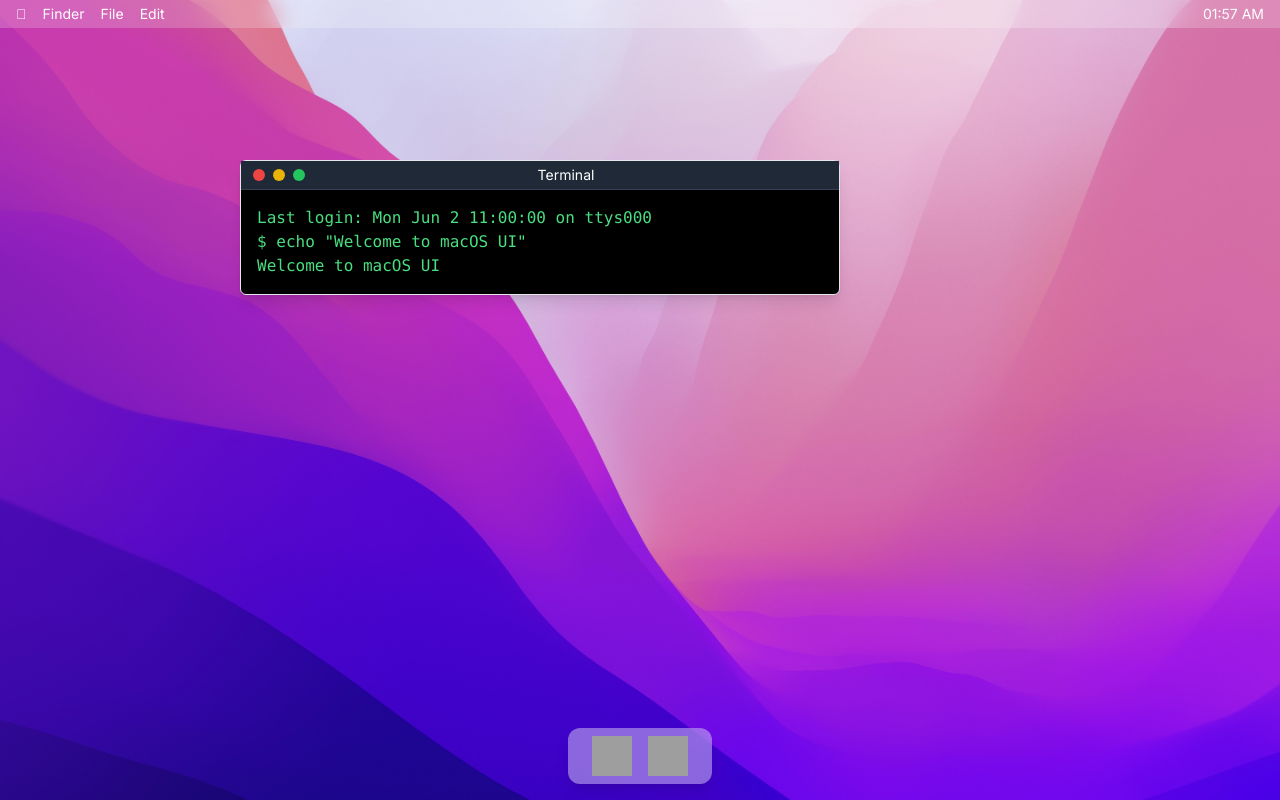
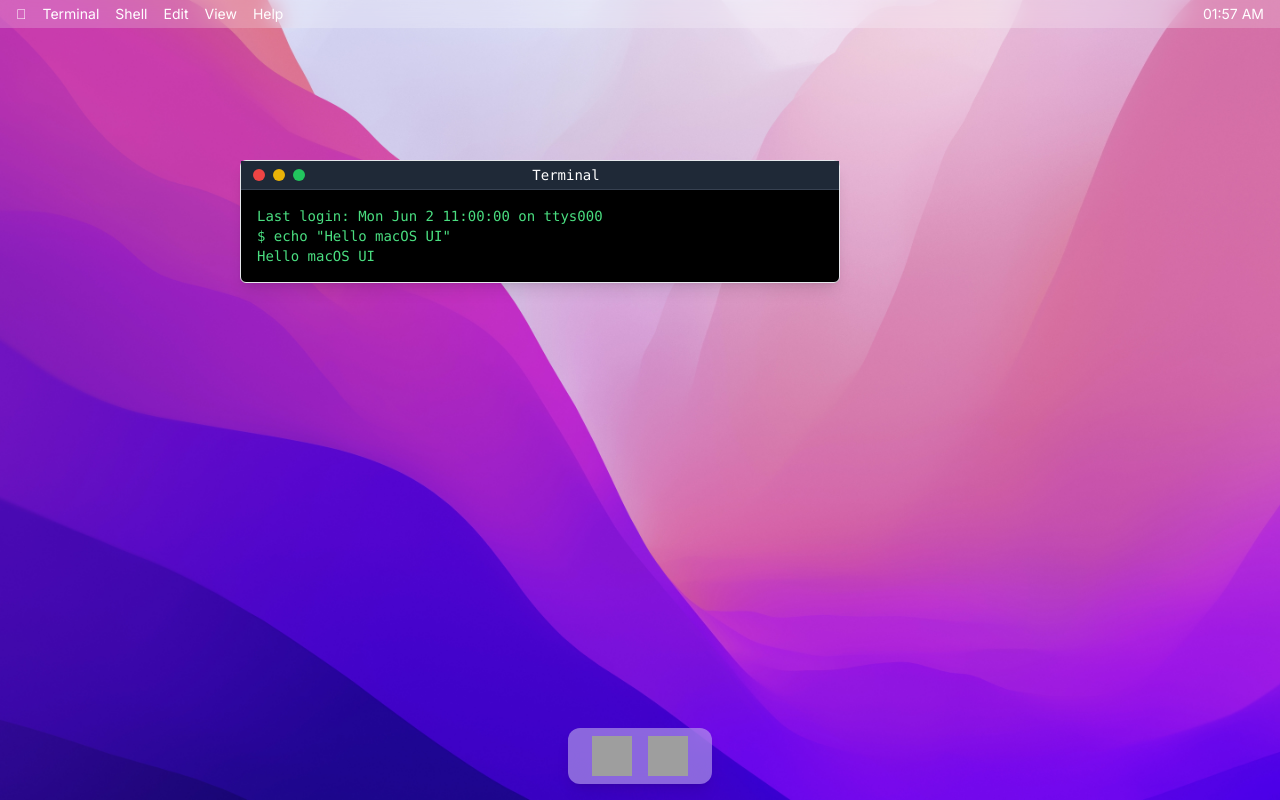
Before and after one commit to dangtranhuu/devlands, a Next.js app: page / in a window 1280 px wide. Both pictures are taken after a click on the picture 668 px from the left and 756 px from the top of the page. Built offline with nearby package versions, Linux system fonts and the light colour scheme; grey boxes are pictures that could not be loaded.

Commit message:
fix(store): add missing import for Zustand create() function

```diff
--- a/app/components/MenuBar.tsx
+++ b/app/components/MenuBar.tsx
@@ -1,10 +1,13 @@
-// app/components/MenuBar.tsx
 'use client';
-
 import { useEffect, useState } from 'react';
+import { useWindowStore } from '@/store/windowStore';
 
 export default function MenuBar() {
   const [time, setTime] = useState('');
+  const focusedId = useWindowStore((s) => s.focusedId);
+  const windows = useWindowStore((s) => s.windows);
+
+  const focusedApp = windows.find((w) => w.id === focusedId)?.app ?? 'Finder';
 
   useEffect(() => {
     const update = () => {
@@ -16,13 +19,24 @@ export default function MenuBar() {
     return () => clearInterval(interval);
   }, []);
 
+  const getMenuItems = () => {
+    switch (focusedApp) {
+      case 'terminal':
+        return ['Shell', 'Edit', 'View', 'Help'];
+      case 'finder':
+      default:
+        return ['File', 'Edit', 'View', 'Go', 'Window', 'Help'];
+    }
+  };
+
   return (
     <div className="fixed top-0 left-0 right-0 h-7 bg-white/20 backdrop-blur-md flex justify-between px-4 text-sm text-white z-50">
       <div className="flex space-x-4 items-center">
         <span className="font-bold"></span>
-        <span>Finder</span>
-        <span>File</span>
-        <span>Edit</span>
+        <span>{focusedApp.charAt(0).toUpperCase() + focusedApp.slice(1)}</span>
+        {getMenuItems().map((item) => (
+          <span key={item}>{item}</span>
+        ))}
       </div>
       <div className="flex items-center">{time}</div>
     </div>
--- a/app/components/windows/TerminalWindow.tsx
+++ b/app/components/windows/TerminalWindow.tsx
@@ -1,22 +1,34 @@
 'use client';
+import Draggable from 'react-draggable';
+import { useWindowStore } from '@/store/windowStore';
 
-export default function TerminalWindow() {
+export default function TerminalWindow({ id, zIndex }: { id: string; zIndex: number }) {
+  const closeWindow = useWindowStore((s) => s.closeWindow);
+  const focusWindow = useWindowStore((s) => s.focusWindow);
+
   return (
-    <div className="absolute top-40 left-60 w-[600px] bg-black text-green-400 rounded-md border shadow-lg z-10">
-      <div className="flex items-center justify-between bg-gray-800 px-3 py-1 border-b border-gray-700">
+    <Draggable handle=".title-bar" onStart={() => focusWindow(id)}>
+      <div className="absolute top-40 left-60 w-[600px]" style={{ zIndex }}>
+        <div className="bg-black text-green-400 rounded-md border shadow-lg font-mono">
+          <div className="title-bar flex items-center justify-between bg-gray-800 px-3 py-1 border-b border-gray-700 cursor-move">
             <div className="flex space-x-2">
-          <div className="w-3 h-3 bg-red-500 rounded-full"></div>
+              <div
+                className="w-3 h-3 bg-red-500 rounded-full cursor-pointer"
+                onClick={() => closeWindow(id)}
+              ></div>
               <div className="w-3 h-3 bg-yellow-500 rounded-full"></div>
               <div className="w-3 h-3 bg-green-500 rounded-full"></div>
             </div>
             <span className="text-sm text-white">Terminal</span>
             <div />
           </div>
-      <div className="p-4 font-mono">
+          <div className="p-4 text-sm">
             <p>Last login: Mon Jun 2 11:00:00 on ttys000</p>
-        <p>$ echo "Welcome to macOS UI"</p>
-        <p>Welcome to macOS UI</p>
+            <p>$ echo "Hello macOS UI"</p>
+            <p>Hello macOS UI</p>
           </div>
         </div>
+      </div>
+    </Draggable>
   );
 }
--- a/store/windowStore.ts
+++ b/store/windowStore.ts
@@ -11,6 +11,7 @@ type Window = {
 
 type State = {
   windows: Window[];
+  focusedId: string | null;
   openWindow: (app: WindowType) => void;
   closeWindow: (id: string) => void;
   focusWindow: (id: string) => void;
@@ -20,26 +21,30 @@ let zCounter = 100;
 
 export const useWindowStore = create<State>((set) => ({
   windows: [],
-  openWindow: (app) =>
-    set((state) => ({
+  focusedId: null,
+  openWindow: (app) => {
+    const id = crypto.randomUUID();
+    return set((state) => ({
       windows: [
         ...state.windows,
-        {
-          id: crypto.randomUUID(),
-          app,
-          zIndex: ++zCounter,
-          isOpen: true,
-        },
+        { id, app, zIndex: ++zCounter, isOpen: true },
       ],
-    })),
+      focusedId: id,
+    }));
+  },
   closeWindow: (id) =>
     set((state) => ({
       windows: state.windows.filter((w) => w.id !== id),
+      focusedId:
+        state.focusedId === id
+          ? state.windows.filter((w) => w.id !== id).at(-1)?.id ?? null
+          : state.focusedId,
     })),
   focusWindow: (id) =>
     set((state) => ({
       windows: state.windows.map((w) =>
         w.id === id ? { ...w, zIndex: ++zCounter } : w
       ),
+      focusedId: id,
     })),
 }));
```
Lines whose indentation alone changed are shown as unchanged.
